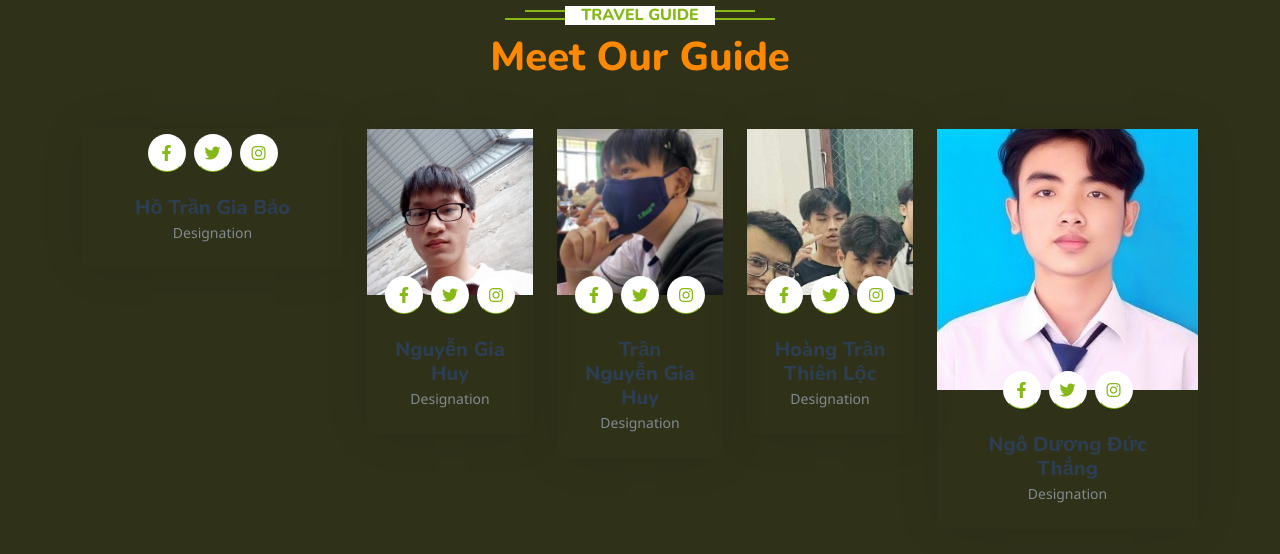
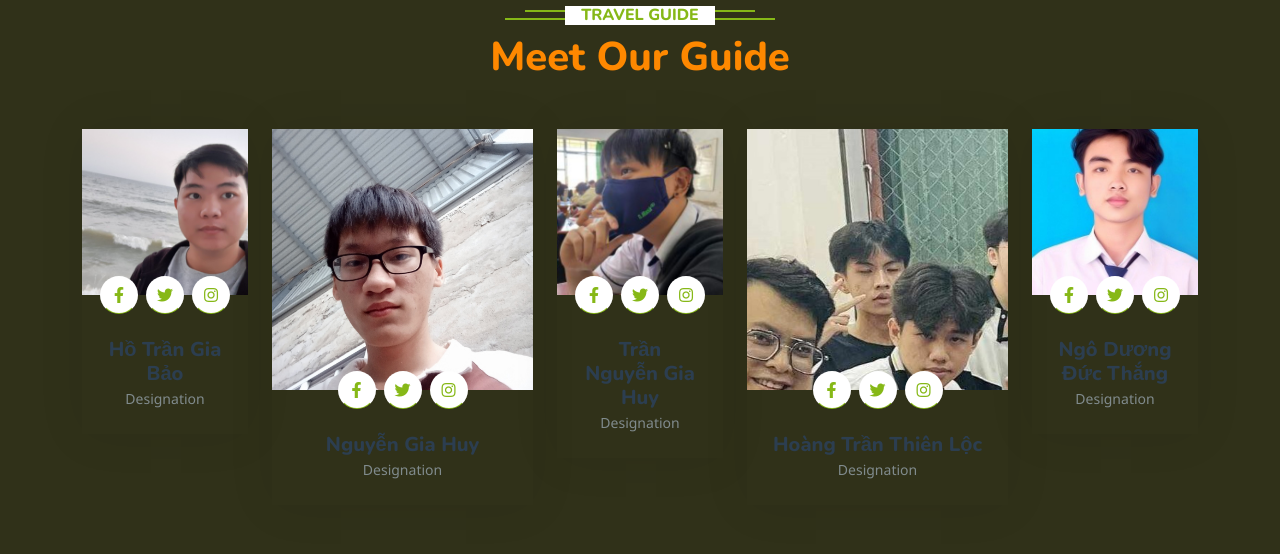
Before and after one commit to HuyGiaTran/BCK-COMP1802-Aplus, a plain HTML site: page index.html in a window 1280 px wide. Shown: the part 3960-4514 px from the top of the page. Drawn offline with nearby package versions, Linux system fonts and the light colour scheme; a script that the page names is missing.

Commit message:
Update index.html

```diff
--- a/index.html
+++ b/index.html
@@ -585,13 +585,13 @@
                 <h1 class="mb-5">Meet Our Guide</h1>
             </div>
             <div class="row g-4">
-                <div class="col-lg-3 col-md-6 wow fadeInUp" data-wow-delay="0.1s">
+                <div class="col-lg-2 col-md-6 wow fadeInUp" data-wow-delay="0.1s">
                     <div class="team-item">
                         <div class="overflow-hidden">
-                            <img class="img-fluid" src="img/" alt="">
+                            <img class="img-fluid" src="img/z4999944440231_cbbd2233c5e5a1f99ba77e600adc388b.jpg" alt="">
                         </div>
                         <div class="position-relative d-flex justify-content-center" style="margin-top: -19px;">
-                            <a class="btn btn-square mx-1" href=""><i class="fab fa-facebook-f"></i></a>
+                            <a class="btn btn-square mx-1" href="https://www.facebook.com/giabao.hotran.948?mibextid=9R9pXO"><i class="fab fa-facebook-f"></i></a>
                             <a class="btn btn-square mx-1" href=""><i class="fab fa-twitter"></i></a>
                             <a class="btn btn-square mx-1" href=""><i class="fab fa-instagram"></i></a>
                         </div>
@@ -601,7 +601,7 @@
                         </div>
                     </div>
                 </div>
-                <div class="col-lg-2 col-md-6 wow fadeInUp" data-wow-delay="0.3s">
+                <div class="col-lg-3 col-md-6 wow fadeInUp" data-wow-delay="0.3s">
                     <div class="team-item">
                         <div class="overflow-hidden">
                             <img class="img-fluid" src="img/z4994462527712_303ee6551a2ed07aa03940ed2df43d1f.jpg" alt="">
@@ -633,7 +633,7 @@
                         </div>
                     </div>
                 </div>
-                <div class="col-lg-2 col-md-6 wow fadeInUp" data-wow-delay="0.7s">
+                <div class="col-lg-3 col-md-6 wow fadeInUp" data-wow-delay="0.7s">
                     <div class="team-item">
                         <div class="overflow-hidden">
                             <img class="img-fluid" src="img/358034283_233518462817468_7810482022808574408_n.jpg" alt="">
@@ -649,7 +649,7 @@
                         </div>
                     </div>
                 </div>
-                <div class="col-lg-3 col-md-6 wow fadeInUp" data-wow-delay="0.7s">
+                <div class="col-lg-2 col-md-6 wow fadeInUp" data-wow-delay="0.7s">
                     <div class="team-item">
                         <div class="overflow-hidden">
                             <img class="img-fluid" src="img/z4995073112680_ae519c5e778e63e6223f8f069f56bbcc.jpg" alt="">
@@ -691,7 +691,7 @@
                     </div>
                     <div class="owl-carousel testimonial-carousel position-relative">
                         <div class="testimonial-item bg-white text-center border p-4">
-                            <img class="bg-white rounded-circle shadow p-1 mx-auto mb-3" src="img/" style="width: 390x; height: 390px;">
+                            <img class="bg-white rounded-circle shadow p-1 mx-auto mb-3" src="img/z4999944440231_cbbd2233c5e5a1f99ba77e600adc388b.jpg" style="width: 390x; height: 390px;">
                             <a class="btn btn-square mx-1" href=""><i class="fab fa-facebook-f"></i></a>
                             <a class="btn btn-square mx-1" href=""><i class="fab fa-twitter"></i></a>
                             <a class="btn btn-square mx-1" href=""><i class="fab fa-instagram"></i></a>
```
